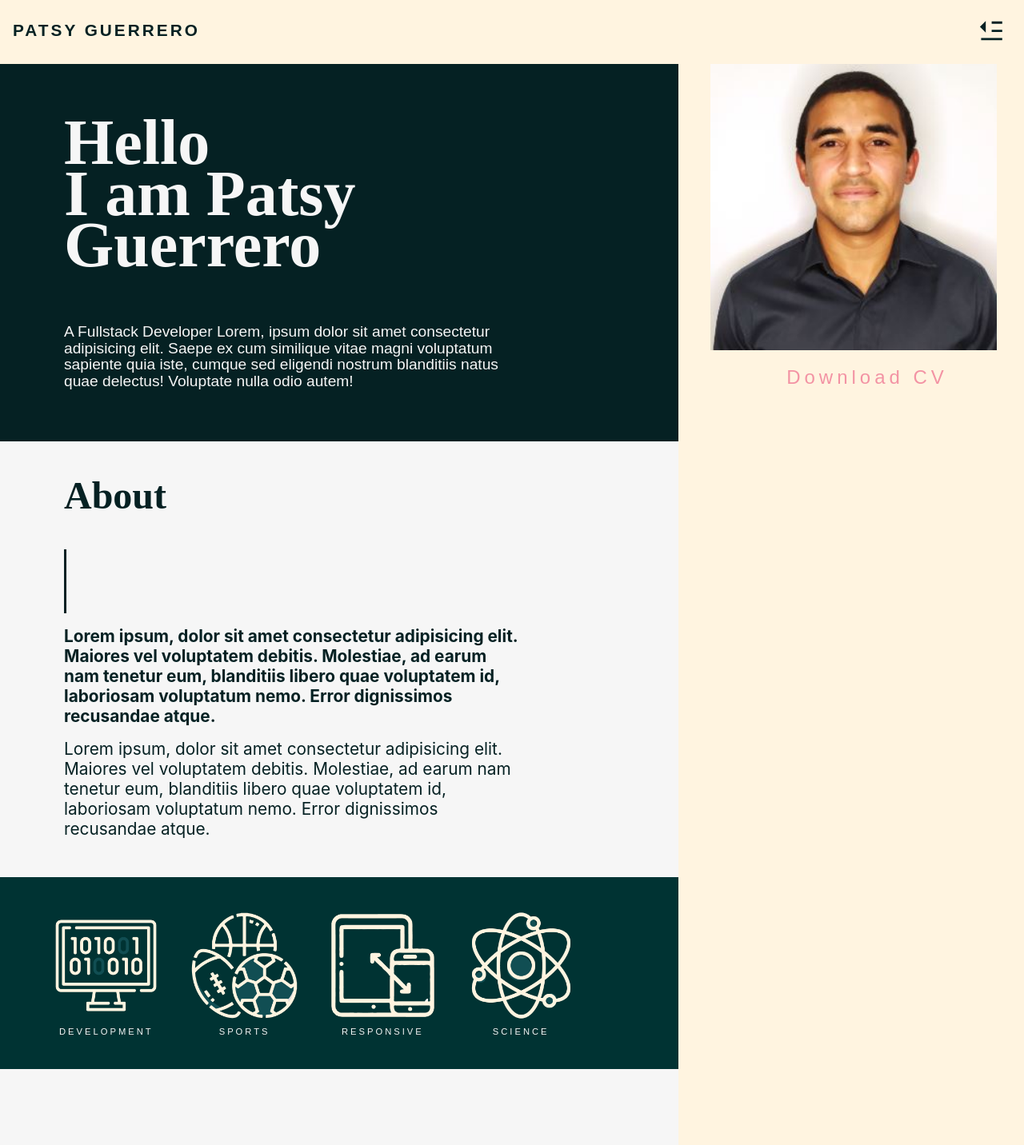
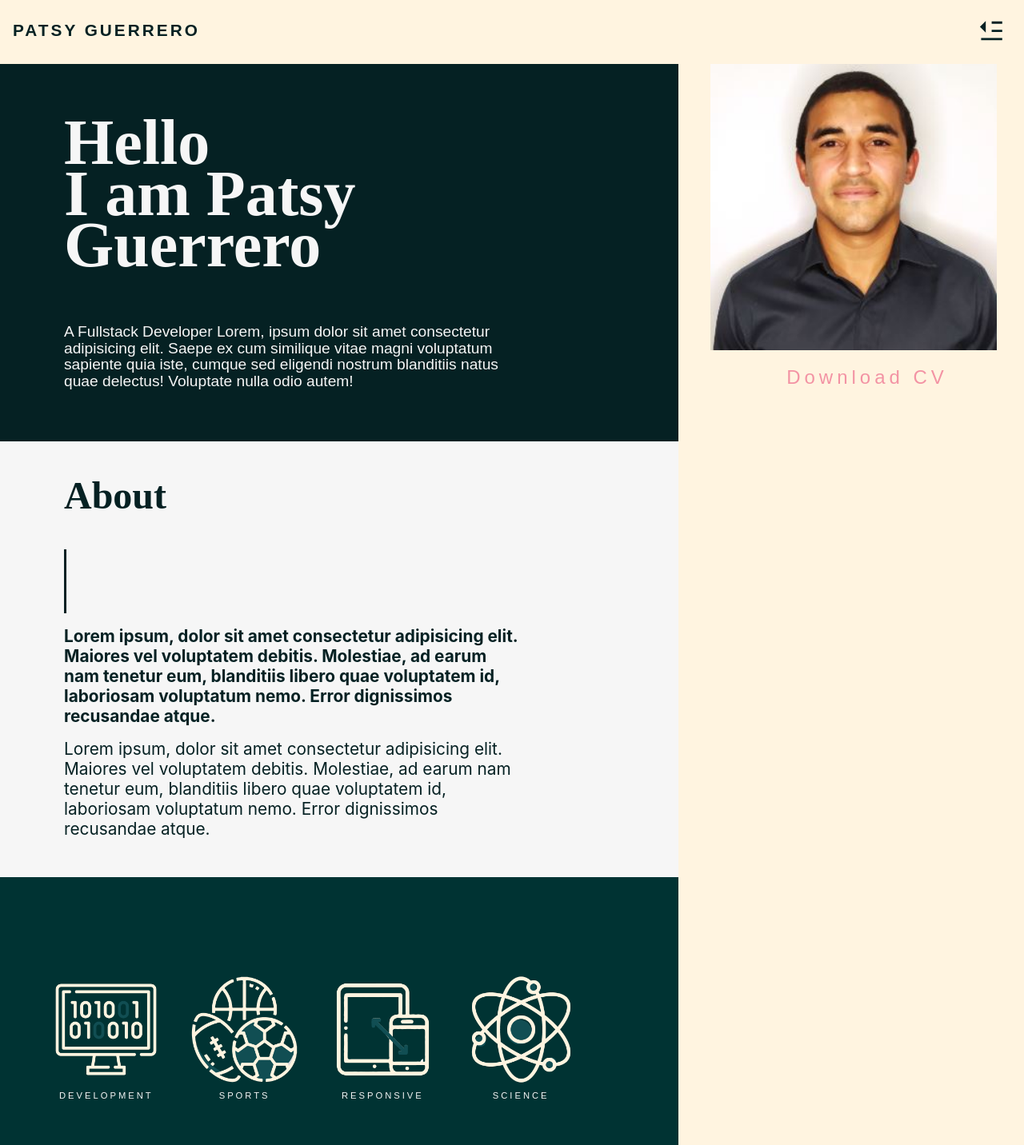
Before and after one commit to PatsyGuerrero/Portfolio, a React (Create React App) app in the folder portfolio/: page / in a window 1280 px wide. Shown: the top 1432 px of the page at 80% size. Built offline with nearby package versions, Linux system fonts and the light colour scheme.

Commit message:
modificacion de color png - iconos

```diff
--- a/portfolio/src/components/Experience.module.scss
+++ b/portfolio/src/components/Experience.module.scss
@@ -69,7 +69,7 @@
             display:block;
             // justify-content: center;
             width: 100%;
-            height: fit-content;
+            height: 60vh;
             //background-color: #003333;
             margin-left: -$padding-base-medium;
             padding-right: $padding-base-medium;
@@ -118,7 +118,7 @@
         .iconos{
             display: block;
             width: 100%;
-            height: 30vh;
+            height: 50vh;
             margin-left: -$padding-base-large;
             padding-right: $padding-base-large;
             background-color: #003333;
--- a/portfolio/src/components/Images.module.scss
+++ b/portfolio/src/components/Images.module.scss
@@ -78,7 +78,7 @@
 
 @media (min-width: (map-get($breakpoints, large))) {
     .container{
-        // background-color: blue;
+        //background-color: blue;
         height: 100%;
         display: flex;
         margin: auto;
@@ -87,7 +87,7 @@
         text-align: left;
         margin-left: $padding-base-mobile;
         .containerImg{
-            // background-color: brown;
+            //background-color: brown;
             width: fit-content;
             height: fit-content;
             display: flex;
```
Also changed, not shown: portfolio/src/assets/images/responsive.png.
